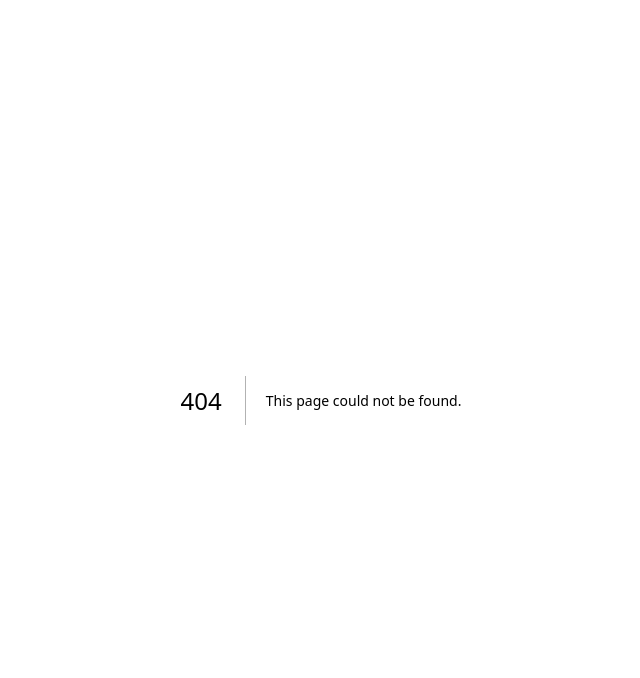
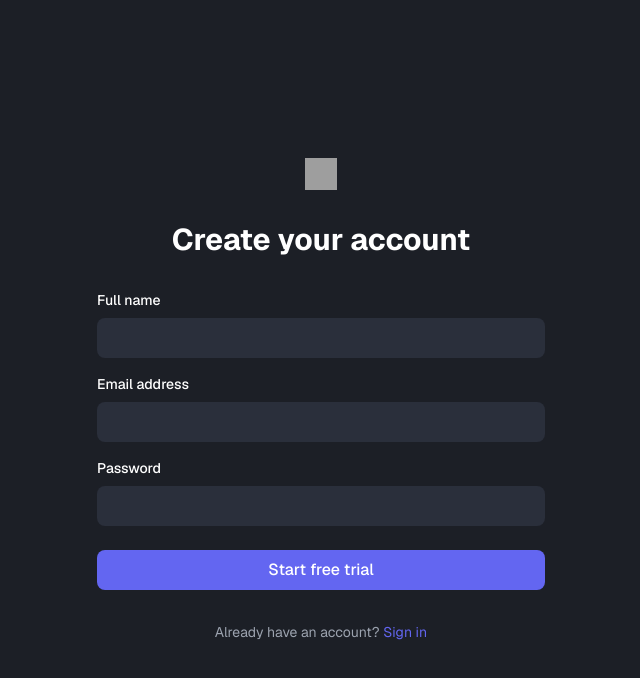
Before and after one commit to jysjys/BLOG_DOUBLE, a Next.js app: page /auth/signup in a window 1280 px wide. Before the commit this address had no page. Shown: the top 678 px of the page, without its empty margins (319-959 px from the left). Built offline with nearby package versions, Linux system fonts and the light colour scheme; grey boxes are pictures that could not be loaded.

Commit message:
add husky lintstage

```diff
--- /dev/null
+++ b/src/app/auth/forgot-password/page.tsx
@@ -0,0 +1,72 @@
+'use client';
+
+import Link from 'next/link';
+import { useState } from 'react';
+
+export default function ForgotPassword() {
+  const [email, setEmail] = useState('');
+
+  const handleSubmit = async (e: React.FormEvent) => {
+    e.preventDefault();
+    // TODO: 实现忘记密码逻辑
+    console.log('Password reset attempt for:', email);
+  };
+
+  return (
+    <div className="min-h-screen flex flex-col items-center justify-center bg-[#1C1F26] text-white p-4">
+      <div className="w-full max-w-md space-y-8">
+        {/* Logo */}
+        <div className="flex justify-center">
+          <img
+            src="https://tailwindcss.com/plus-assets/img/logos/mark.svg?color=indigo&shade=500"
+            alt="Logo"
+            className="w-8 h-8"
+          />
+        </div>
+
+        {/* Title */}
+        <div className="text-center">
+          <h2 className="text-3xl font-bold">Forgot password?</h2>
+          <p className="mt-2 text-sm text-gray-400">
+            No worries, we'll send you reset instructions.
+          </p>
+        </div>
+
+        {/* Form */}
+        <form className="mt-8 space-y-6" onSubmit={handleSubmit}>
+          <div>
+            <label htmlFor="email" className="block text-sm font-medium mb-2">
+              Email address
+            </label>
+            <input
+              id="email"
+              name="email"
+              type="email"
+              required
+              value={email}
+              onChange={(e) => setEmail(e.target.value)}
+              className="w-full px-3 py-2 bg-[#2A2F3B] rounded-lg focus:ring-2 focus:ring-[#6366F1] focus:outline-none"
+            />
+          </div>
+
+          <button
+            type="submit"
+            className="w-full py-2 px-4 bg-[#6366F1] hover:bg-[#4F46E5] rounded-lg font-medium focus:outline-none focus:ring-2 focus:ring-offset-2 focus:ring-[#6366F1]"
+          >
+            Reset password
+          </button>
+        </form>
+
+        {/* Back to login */}
+        <p className="text-center">
+          <Link
+            href="/auth/signin"
+            className="text-sm text-[#6366F1] hover:text-[#4F46E5]"
+          >
+            ← Back to login
+          </Link>
+        </p>
+      </div>
+    </div>
+  );
+}
--- /dev/null
+++ b/src/app/auth/signin/page.tsx
@@ -0,0 +1,93 @@
+'use client';
+
+import Link from 'next/link';
+import { useState } from 'react';
+
+export default function SignIn() {
+  const [email, setEmail] = useState('');
+  const [password, setPassword] = useState('');
+
+  const handleSubmit = async (e: React.FormEvent) => {
+    e.preventDefault();
+    // TODO: 实现登录逻辑
+    console.log('Login attempt with:', { email, password });
+  };
+
+  return (
+    <div className="min-h-screen flex flex-col items-center justify-center bg-[#1C1F26] text-white p-4">
+      <div className="w-full max-w-md space-y-8">
+        {/* Logo */}
+        <div className="flex justify-center">
+          <img
+            src="https://tailwindcss.com/plus-assets/img/logos/mark.svg?color=indigo&shade=500"
+            alt="Logo"
+            className="w-8 h-8"
+          />
+        </div>
+
+        {/* Title */}
+        <h2 className="mt-6 text-center text-3xl font-bold">
+          Sign in to your account
+        </h2>
+
+        {/* Form */}
+        <form className="mt-8 space-y-6" onSubmit={handleSubmit}>
+          <div className="space-y-4">
+            <div>
+              <label htmlFor="email" className="block text-sm font-medium mb-2">
+                Email address
+              </label>
+              <input
+                id="email"
+                name="email"
+                type="email"
+                required
+                value={email}
+                onChange={(e) => setEmail(e.target.value)}
+                className="w-full px-3 py-2 bg-[#2A2F3B] rounded-lg focus:ring-2 focus:ring-[#6366F1] focus:outline-none"
+              />
+            </div>
+
+            <div>
+              <div className="flex items-center justify-between">
+                <label htmlFor="password" className="block text-sm font-medium mb-2">
+                  Password
+                </label>
+                <Link
+                  href="/auth/forgot-password"
+                  className="text-sm text-[#6366F1] hover:text-[#4F46E5]"
+                >
+                  Forgot password?
+                </Link>
+              </div>
+              <input
+                id="password"
+                name="password"
+                type="password"
+                required
+                value={password}
+                onChange={(e) => setPassword(e.target.value)}
+                className="w-full px-3 py-2 bg-[#2A2F3B] rounded-lg focus:ring-2 focus:ring-[#6366F1] focus:outline-none"
+              />
+            </div>
+          </div>
+
+          <button
+            type="submit"
+            className="w-full py-2 px-4 bg-[#6366F1] hover:bg-[#4F46E5] rounded-lg font-medium focus:outline-none focus:ring-2 focus:ring-offset-2 focus:ring-[#6366F1]"
+          >
+            Sign in
+          </button>
+        </form>
+
+        {/* Sign up link */}
+        <p className="mt-4 text-center text-sm text-gray-400">
+          Not a member?{' '}
+          <Link href="/auth/signup" className="text-[#6366F1] hover:text-[#4F46E5]">
+            Start a 14 day free trial
+          </Link>
+        </p>
+      </div>
+    </div>
+  );
+}
--- /dev/null
+++ b/src/app/auth/signup/page.tsx
@@ -0,0 +1,101 @@
+'use client';
+
+import Link from 'next/link';
+import { useState } from 'react';
+
+export default function SignUp() {
+  const [email, setEmail] = useState('');
+  const [password, setPassword] = useState('');
+  const [name, setName] = useState('');
+
+  const handleSubmit = async (e: React.FormEvent) => {
+    e.preventDefault();
+    // TODO: 实现注册逻辑
+    console.log('Sign up attempt with:', { email, password, name });
+  };
+
+  return (
+    <div className="min-h-screen flex flex-col items-center justify-center bg-[#1C1F26] text-white p-4">
+      <div className="w-full max-w-md space-y-8">
+        {/* Logo */}
+        <div className="flex justify-center">
+          <img
+            src="https://tailwindcss.com/plus-assets/img/logos/mark.svg?color=indigo&shade=500"
+            alt="Logo"
+            className="w-8 h-8"
+          />
+        </div>
+
+        {/* Title */}
+        <h2 className="mt-6 text-center text-3xl font-bold">
+          Create your account
+        </h2>
+
+        {/* Form */}
+        <form className="mt-8 space-y-6" onSubmit={handleSubmit}>
+          <div className="space-y-4">
+            <div>
+              <label htmlFor="name" className="block text-sm font-medium mb-2">
+                Full name
+              </label>
+              <input
+                id="name"
+                name="name"
+                type="text"
+                required
+                value={name}
+                onChange={(e) => setName(e.target.value)}
+                className="w-full px-3 py-2 bg-[#2A2F3B] rounded-lg focus:ring-2 focus:ring-[#6366F1] focus:outline-none"
+              />
+            </div>
+
+            <div>
+              <label htmlFor="email" className="block text-sm font-medium mb-2">
+                Email address
+              </label>
+              <input
+                id="email"
+                name="email"
+                type="email"
+                required
+                value={email}
+                onChange={(e) => setEmail(e.target.value)}
+                className="w-full px-3 py-2 bg-[#2A2F3B] rounded-lg focus:ring-2 focus:ring-[#6366F1] focus:outline-none"
+              />
+            </div>
+
+            <div>
+              <label htmlFor="password" className="block text-sm font-medium mb-2">
+                Password
+              </label>
+              <input
+                id="password"
+                name="password"
+                type="password"
+                required
+                value={password}
+                onChange={(e) => setPassword(e.target.value)}
+                className="w-full px-3 py-2 bg-[#2A2F3B] rounded-lg focus:ring-2 focus:ring-[#6366F1] focus:outline-none"
+              />
+            </div>
+          </div>
+
+          <button
+            type="submit"
+            className="w-full py-2 px-4 bg-[#6366F1] hover:bg-[#4F46E5] rounded-lg font-medium focus:outline-none focus:ring-2 focus:ring-offset-2 focus:ring-[#6366F1]"
+          >
+            Start free trial
+          </button>
+        </form>
+
+        {/* Sign in link */}
+        <p className="mt-4 text-center text-sm text-gray-400">
+          Already have an account?{' '}
+          <Link href="/auth/signin" className="text-[#6366F1] hover:text-[#4F46E5]">
+            Sign in
+          </Link>
+        </p>
+      </div>
+    </div>
+  );
+}
```
Also changed, not shown: 2 other files (tests, documents, lock files or other folders).
